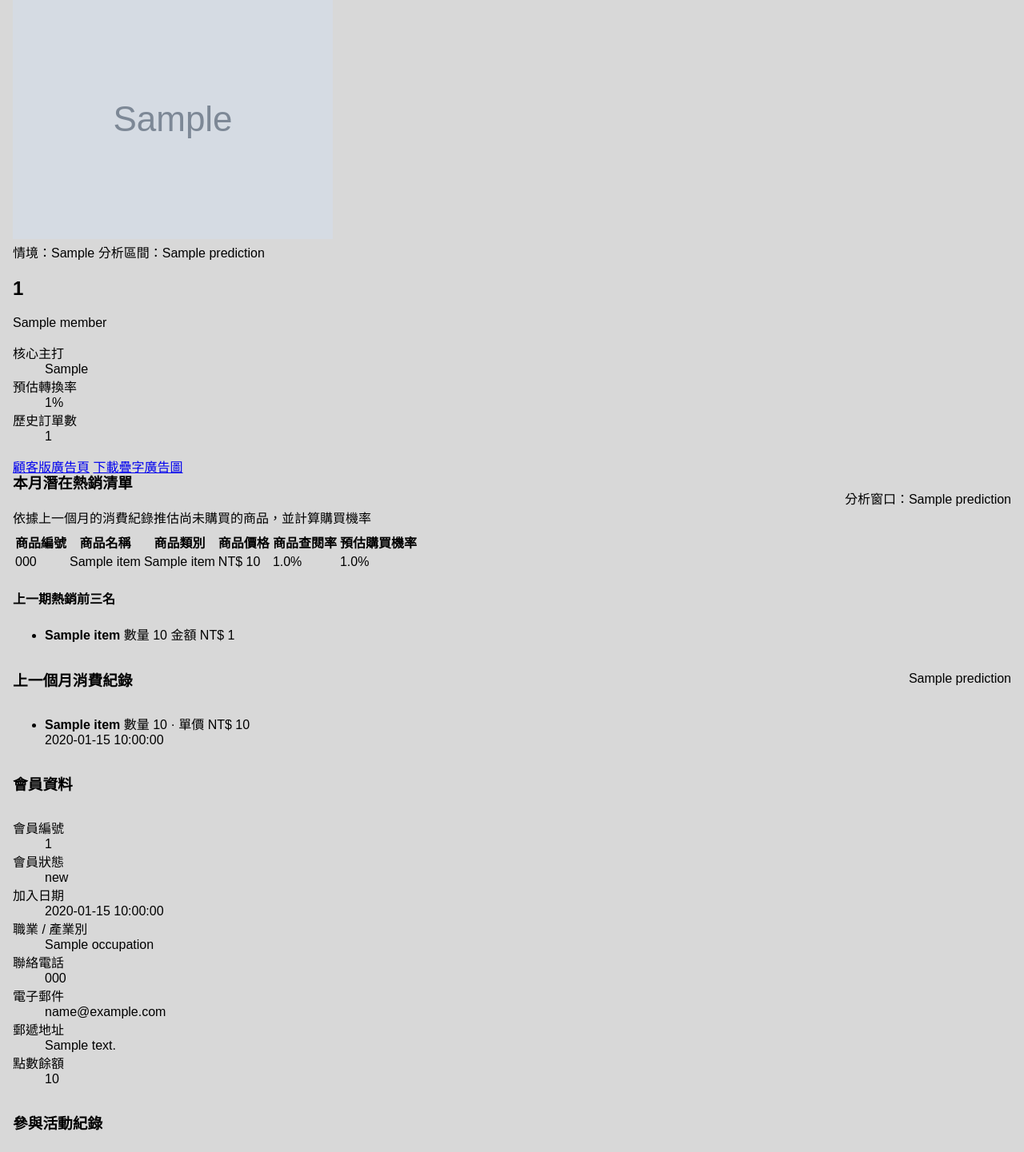
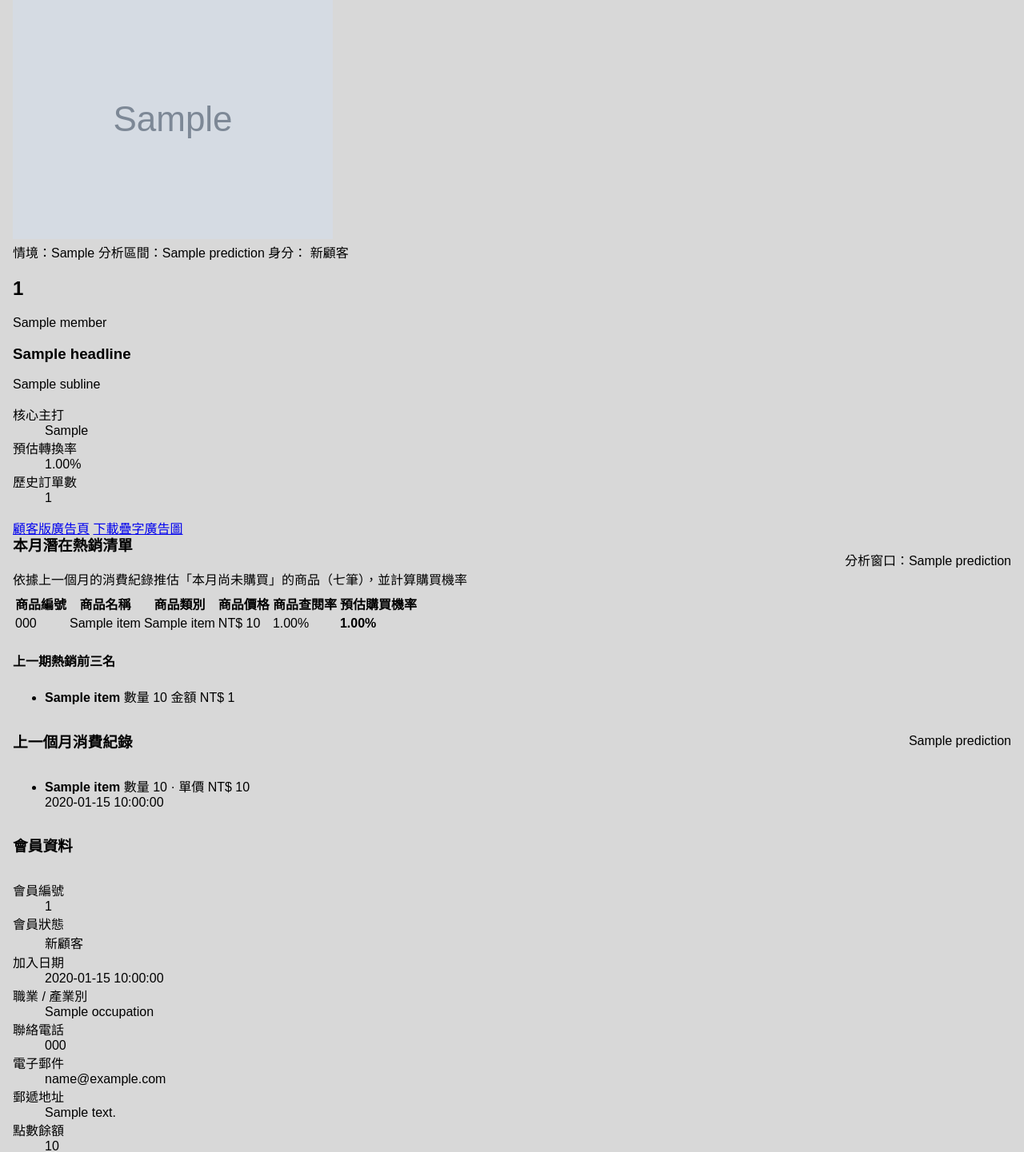
Before and after one commit to phantom810193/esp32cam, a Flask app: template backend/templates/manager.html in a window 1280 px wide. Shown: the part 85-1526 px from the top of the page at 80% size. Run offline with Flask 3, Linux system fonts and the light colour scheme; the template is opened without the code that fills it: most values are stand-ins (such as "Sample title", 1, 10 or a date in 2020); grey boxes marked "Sample" are stand-in pictures; parts of the project's set-up code (start-up, migrations or seed data) failed here and were passed over.

Commit message:
Update manager.html

```diff
--- a/backend/templates/manager.html
+++ b/backend/templates/manager.html
@@ -10,6 +10,7 @@
   </head>
   <body>
     <div class="manager-shell">
+      <!-- 頂部：顧客選擇與視窗資訊 -->
       <header class="manager-header">
         <div class="header-title">
           <h1>ESP32-CAM 智慧廣告中控台</h1>
@@ -39,9 +40,12 @@
       {% endif %}
 
       <main class="dashboard">
+        <!-- 1) 視覺主卡：左側為廣告圖/照片 + LLM 生成文案 -->
         <section class="hero-card">
           <div class="hero-image">
-            {% if context and context.hero_image_url %}
+            {% if context and context.ad_image_url %}
+              <img src="{{ context.ad_image_url }}" alt="廣告/顧客影像" loading="lazy">
+            {% elif context and context.hero_image_url %}
               <img src="{{ context.hero_image_url }}" alt="顧客影像" loading="lazy">
             {% else %}
               <div class="hero-placeholder">等待上傳 ESP32-CAM 圖像</div>
@@ -54,26 +58,51 @@
               <div class="hero-meta">
                 <span class="tag scenario">情境：{{ context.scenario_key }}</span>
                 <span class="tag window">分析區間：{{ context.prediction.window_label }}</span>
+                <span class="tag status">
+                  身分：
+                  {% if context.member_status == 'new' %}新顧客
+                  {% elif context.member_status == 'unregistered' %}未註冊會員
+                  {% else %}已註冊會員{% endif %}
+                </span>
               </div>
+
               <h2>{{ display_name or '未知顧客' }}</h2>
-              <p class="member-profile">{{ member_profile.profile_label|replace('-', ' ') if member_profile else '尚未辨識' }}</p>
+              <p class="member-profile">
+                {{ member_profile.profile_label|replace('-', ' ') if member_profile else '尚未辨識' }}
+              </p>
+
+              <!-- LLM 生成廣告文案：headline / subline -->
+              {% if context.ad_copy %}
+                <div class="ad-copy">
+                  {% if context.ad_copy.headline %}<h3 class="headline">{{ context.ad_copy.headline }}</h3>{% endif %}
+                  {% if context.ad_copy.subline %}<p class="subline">{{ context.ad_copy.subline }}</p>{% endif %}
+                </div>
+              {% endif %}
+
               <dl class="hero-stats">
                 <div>
                   <dt>核心主打</dt>
-                  <dd>{{ context.analysis.recommended_item or '等待歷史累積' }}</dd>
+                  <dd>{{ context.analysis.recommended_item or (context.prediction.items[0].product_name if context.prediction and context.prediction.items) or '等待歷史累積' }}</dd>
                 </div>
                 <div>
                   <dt>預估轉換率</dt>
-                  <dd>{{ context.analysis.probability_percent }}%</dd>
+                  <dd>
+                    {% if context.prediction and context.prediction.items %}
+                      {{ '%.2f'|format(context.prediction.items[0].probability_percent) }}%
+                    {% else %}
+                      0.00%
+                    {% endif %}
+                  </dd>
                 </div>
                 <div>
                   <dt>歷史訂單數</dt>
-                  <dd>{{ context.analysis.total_purchases }}</dd>
+                  <dd>{{ context.analysis.total_purchases or 0 }}</dd>
                 </div>
               </dl>
+
               <div class="hero-links">
-                <a class="btn" href="{{ context.ad_url }}" target="_blank" rel="noopener">顧客版廣告頁</a>
-                <a class="btn" href="{{ context.ad_image_url }}" target="_blank" rel="noopener">下載疊字廣告圖</a>
+                {% if context.ad_url %}<a class="btn" href="{{ context.ad_url }}" target="_blank" rel="noopener">顧客版廣告頁</a>{% endif %}
+                {% if context.ad_image_url %}<a class="btn" href="{{ context.ad_image_url }}" target="_blank" rel="noopener">下載疊字廣告圖</a>{% endif %}
               </div>
             {% else %}
               <div class="hero-empty">請先選擇顧客，即可載入預測資訊</div>
@@ -81,16 +110,18 @@
           </div>
         </section>
 
+        <!-- 2) 本月潛在熱銷清單（七筆；百分比） -->
         <section class="insights-card">
           <header>
             <div>
               <h3>本月潛在熱銷清單</h3>
-              <p>依據上一個月的消費紀錄推估尚未購買的商品，並計算購買機率</p>
+              <p>依據上一個月的消費紀錄推估「本月尚未購買」的商品（七筆），並計算購買機率</p>
             </div>
             {% if context %}
               <span class="window-label">分析窗口：{{ context.prediction.window_label }}</span>
             {% endif %}
           </header>
+
           <div class="table-wrapper">
             <table>
               <thead>
@@ -104,15 +135,15 @@
                 </tr>
               </thead>
               <tbody>
-                {% if context and context.prediction.items %}
-                  {% for item in context.prediction.items %}
+                {% if context and context.prediction and context.prediction.items %}
+                  {% for item in context.prediction.items[:7] %}
                     <tr>
                       <td>{{ item.product_code }}</td>
                       <td>{{ item.product_name }}</td>
                       <td>{{ item.category_label }}</td>
                       <td>NT$ {{ '%.0f'|format(item.price) }}</td>
-                      <td>{{ '%.1f'|format(item.view_rate_percent) }}%</td>
-                      <td>{{ '%.1f'|format(item.probability_percent) }}%</td>
+                      <td>{{ '%.2f'|format(item.view_rate_percent) }}%</td>
+                      <td><strong>{{ '%.2f'|format(item.probability_percent) }}%</strong></td>
                     </tr>
                   {% endfor %}
                 {% else %}
@@ -121,7 +152,8 @@
               </tbody>
             </table>
           </div>
-          {% if context and context.prediction.top_products %}
+
+          {% if context and context.prediction and context.prediction.top_products %}
             <div class="top-products">
               <h4>上一期熱銷前三名</h4>
               <ul>
@@ -137,12 +169,13 @@
           {% endif %}
         </section>
 
+        <!-- 3) 上一個月消費紀錄（清單） -->
         <section class="history-card">
           <header>
             <h3>上一個月消費紀錄</h3>
             {% if context %}<span>{{ context.prediction.window_label }}</span>{% endif %}
           </header>
-          {% if context and context.prediction.history %}
+          {% if context and context.prediction and context.prediction.history %}
             <ul class="history-list">
               {% for purchase in context.prediction.history %}
                 <li>
@@ -159,27 +192,33 @@
           {% endif %}
         </section>
 
+        <!-- 4) 會員資料（新增「職業 / 產業別」） -->
         <section class="member-card">
           <header><h3>會員資料</h3></header>
           {% if context and context.member %}
             <dl class="member-info">
               <div><dt>會員編號</dt><dd>{{ context.member.mall_member_id or '尚未加入會員' }}</dd></div>
-              <div><dt>會員狀態</dt><dd>{{ context.member.member_status }}</dd></div>
-              <div><dt>加入日期</dt><dd>{{ context.member.joined_at }}</dd></div>
+              <div><dt>會員狀態</dt><dd>
+                {% if context.member_status == 'new' %}新顧客
+                {% elif context.member_status == 'unregistered' %}未註冊會員
+                {% else %}已註冊會員{% endif %}
+              </dd></div>
+              <div><dt>加入日期</dt><dd>{{ context.member.joined_at or '—' }}</dd></div>
               <div><dt>職業 / 產業別</dt><dd>{{ context.member.occupation or '—' }}</dd></div>
-              <div><dt>聯絡電話</dt><dd>{{ context.member.phone }}</dd></div>
-              <div><dt>電子郵件</dt><dd>{{ context.member.email }}</dd></div>
+              <div><dt>聯絡電話</dt><dd>{{ context.member.phone or '—' }}</dd></div>
+              <div><dt>電子郵件</dt><dd>{{ context.member.email or '—' }}</dd></div>
               <div><dt>郵遞地址</dt><dd>{{ context.member.address or '—' }}</dd></div>
-              <div><dt>點數餘額</dt><dd>{{ '%.0f'|format(context.member.points_balance) }}</dd></div>
+              <div><dt>點數餘額</dt><dd>{{ context.member.points_balance is not none and ('%.0f'|format(context.member.points_balance)) or '—' }}</dd></div>
             </dl>
           {% else %}
             <p class="empty">尚無會員資料</p>
           {% endif %}
         </section>
 
+        <!-- 5) 參與活動紀錄（右側欄） -->
         <section class="activities-card">
           <header><h3>參與活動紀錄</h3></header>
-          {% if context and context.prediction.activities %}
+          {% if context and context.prediction and context.prediction.activities %}
             <ul class="activity-list">
               {% for activity in context.prediction.activities %}
                 <li>
@@ -196,6 +235,7 @@
           {% endif %}
         </section>
 
+        <!-- 6) 上傳照片（測試階段可手動上傳） -->
         <section class="uploader-card">
           <h3>上傳照片快速帶出顧客</h3>
           <form class="upload-box" method="post" action="{{ url_for('manager_dashboard_view') }}" enctype="multipart/form-data">
```
